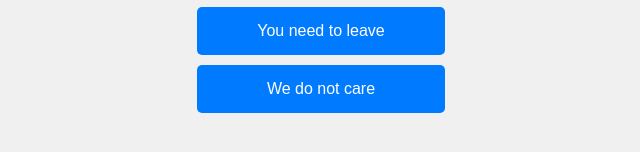
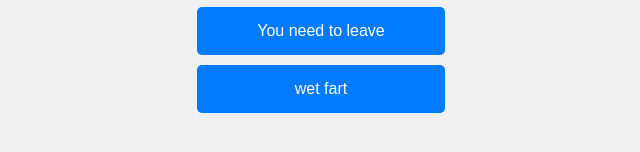
Before and after one commit to gregplays22k/soundbuttons, a plain HTML site: page index.html in a window 1280 px wide. Shown: the part 582-734 px from the top of the page, 319-959 px from the left. Drawn offline with Linux system fonts and the light colour scheme.

Commit message:
Update index.html

```diff
--- a/index.html
+++ b/index.html
@@ -59,7 +59,7 @@
             <button class="sound-button" data-sound="nuke-made-with-Voicemod.mp3">Nuke</button>
             <button class="sound-button" data-sound="omg-wow-made-with-Voicemod.mp3">OMG WOW</button>
             <button class="sound-button" data-sound="you-need-to-leave!-made-with-Voicemod.mp3">You need to leave</button>
-            <button class="sound-button" data-sound="f542df79-a176-492e-98b0-4f683788728a.mp3">We do not care</button>
+            <button class="sound-button" data-sound="f542df79-a176-492e-98b0-4f683788728a.mp3">wet fart</button>
             </div>
     </div>
 
```
